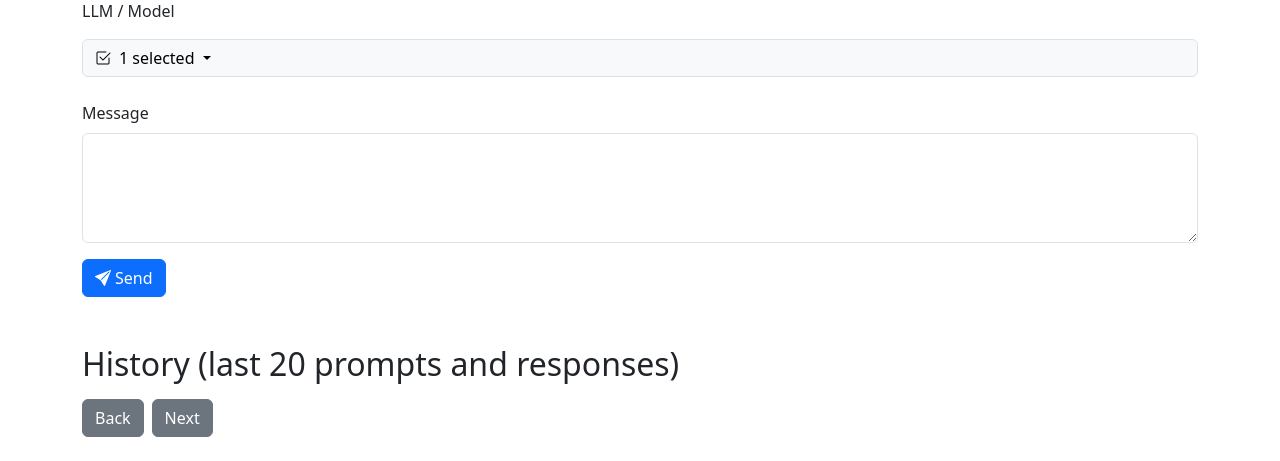
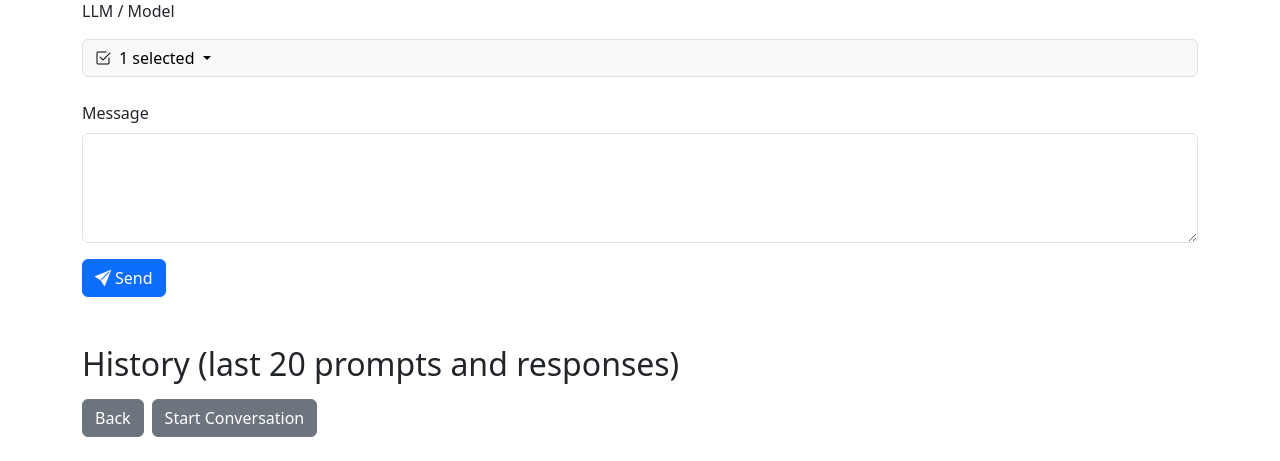
Before and after one commit to aeplager/geneticapp, a Flask app: page /chatpage in a window 1280 px wide. Shown: the part 440-901 px from the top of the page. Run offline with Flask 3, Linux system fonts and the light colour scheme; the visitor is signed in with stand-in values (Sample User, id 1); data that the repository does not hold is empty.

Commit message:
Integrate conversation agent into chat page

```diff
--- a/app/templates/chat.html
+++ b/app/templates/chat.html
@@ -32,11 +32,18 @@
     <div id="history" class="vstack gap-4"></div>
     <div id="nav-buttons" class="d-flex gap-2 mt-2" style="display:none;">
         <button type="button" id="back-btn" class="btn btn-secondary">Back</button>
-        <button type="button" id="next-btn" class="btn btn-secondary">Next</button>
+        <button type="button" id="next-btn" class="btn btn-secondary">Start Conversation</button>
+    </div>
+    <div id="tavus-section" class="mt-5" style="display:none;">
+        <h2 class="mb-3">Conversation</h2>
+        <div id="conversation" class="mb-3"></div>
+        <div id="transcript" class="border rounded p-3 mb-3" style="height:200px; overflow-y:auto;"></div>
+        <button type="button" id="close-convo-btn" class="btn btn-danger">Close Conversation</button>
     </div>
 </div>
 <script src="https://cdn.jsdelivr.net/npm/bootstrap@5.3.3/dist/js/bootstrap.bundle.min.js"></script>
 <script src="https://cdn.jsdelivr.net/npm/marked/marked.min.js"></script>
+<script src="https://unpkg.com/@daily-co/daily-js"></script>
 <script>
     let models = {};
     const params = new URLSearchParams(window.location.search);
@@ -168,8 +175,31 @@
     document.getElementById('back-btn').addEventListener('click', () => {
         window.history.back();
     });
-    document.getElementById('next-btn').addEventListener('click', () => {
-        window.location.href = '/tavus';
+
+    async function startConversation() {
+        const section = document.getElementById('tavus-section');
+        section.style.display = 'block';
+        try {
+            const resp = await fetch('/tavus/start');
+            const data = await resp.json();
+            const transcript = document.getElementById('transcript');
+            transcript.textContent = JSON.stringify(data, null, 2);
+            if (data.conversation_url) {
+                const callFrame = window.DailyIframe.createFrame(document.getElementById('conversation'), {
+                    iframeStyle: { width: '100%', height: '600px' }
+                });
+                await callFrame.join({ url: data.conversation_url });
+                callFrame.startRecording({ recordingType: 'cloud' });
+            }
+        } catch (err) {
+            document.getElementById('transcript').textContent = 'Error: ' + err;
+        }
+    }
+
+    document.getElementById('next-btn').addEventListener('click', startConversation);
+    document.getElementById('close-convo-btn').addEventListener('click', async () => {
+        await fetch('/tavus/close');
+        window.location.reload();
     });
 </script>
 </body>
```
